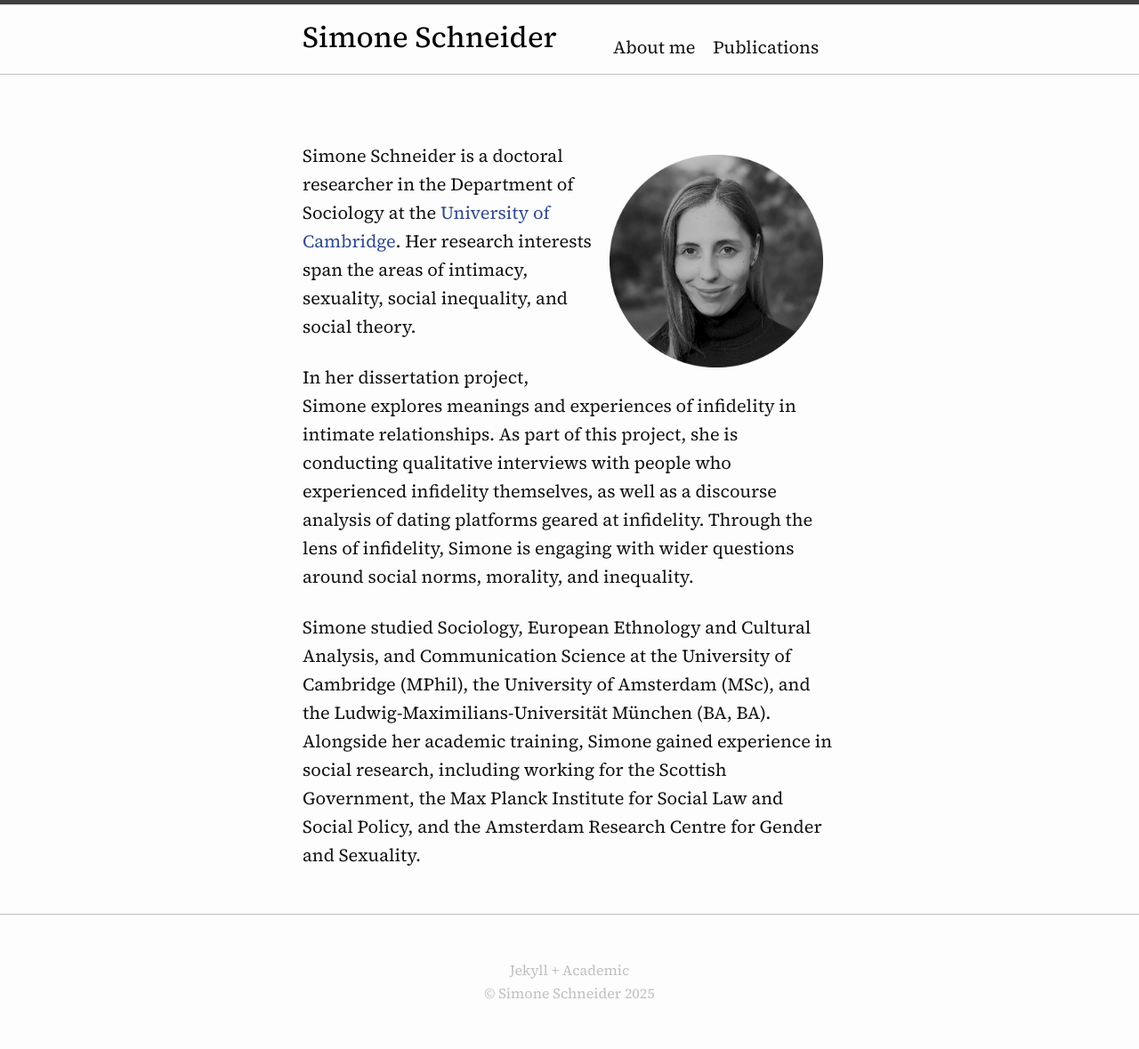
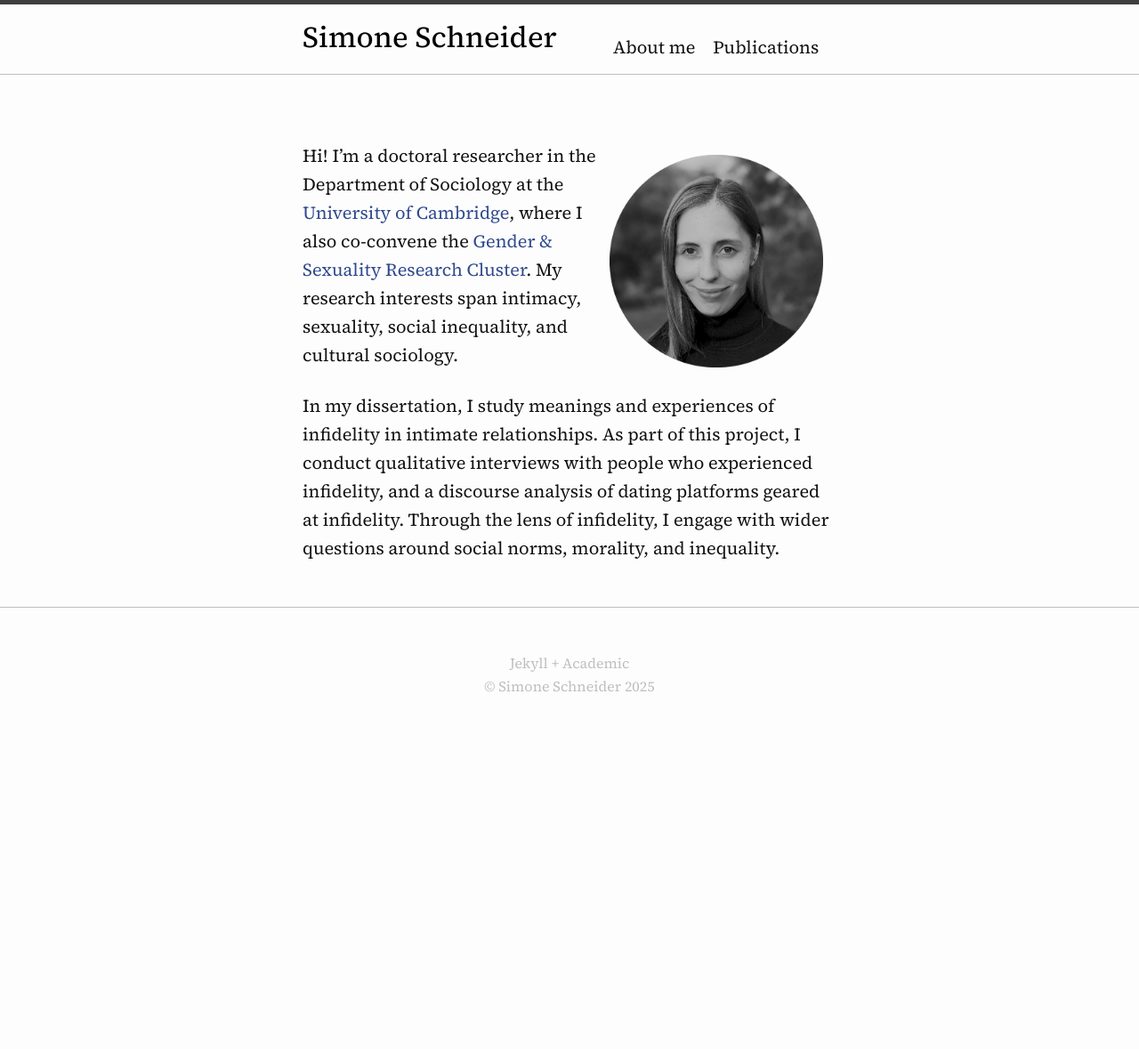
Before and after one commit to simone-schneider/simone-schneider.github.io, a Jekyll site: the page built from index.md, in a window 1280 px wide. Shown: the whole page at 89% size. Built offline with Jekyll 4.4.1, drawn with Linux system fonts in a browser that asks for light colours; after the commit the page ends 900 px from its top, so only the background shows below that.

Commit message:
Update index.md

```diff
--- a/index.md
+++ b/index.md
@@ -7,8 +7,6 @@ layout: page
 
 ![Simone Schneider](Schneider_photo_bw.png){:style="float:right; margin:15px; width: 40%;"}
 
-Simone Schneider is a doctoral researcher in the Department of Sociology at the [University of Cambridge](https://research.sociology.cam.ac.uk/profile/simone-schneider-2022). Her research interests span the areas of intimacy, sexuality, social inequality, and social theory.
+Hi! I'm a doctoral researcher in the Department of Sociology at the [University of Cambridge](https://research.sociology.cam.ac.uk/profile/simone-schneider-2022), where I also co-convene the [Gender & Sexuality Research Cluster](https://research.sociology.cam.ac.uk/gender-sexuality-research-cluster). My research interests span intimacy, sexuality, social inequality, and cultural sociology.
 
-In her dissertation project, Simone explores meanings and experiences of infidelity in intimate relationships. As part of this project, she is conducting qualitative interviews with people who experienced infidelity themselves, as well as a discourse analysis of dating platforms geared at infidelity. Through the lens of infidelity, Simone is engaging with wider questions around social norms, morality, and inequality.
-
-Simone studied Sociology, European Ethnology and Cultural Analysis, and Communication Science at the University of Cambridge (MPhil), the University of Amsterdam (MSc), and the Ludwig-Maximilians-Universität München (BA, BA). Alongside her academic training, Simone gained experience in social research, including working for the Scottish Government, the Max Planck Institute for Social Law and Social Policy, and the Amsterdam Research Centre for Gender and Sexuality.
+In my dissertation, I study meanings and experiences of infidelity in intimate relationships. As part of this project, I conduct qualitative interviews with people who experienced infidelity, and a discourse analysis of dating platforms geared at infidelity. Through the lens of infidelity, I engage with wider questions around social norms, morality, and inequality.
```
